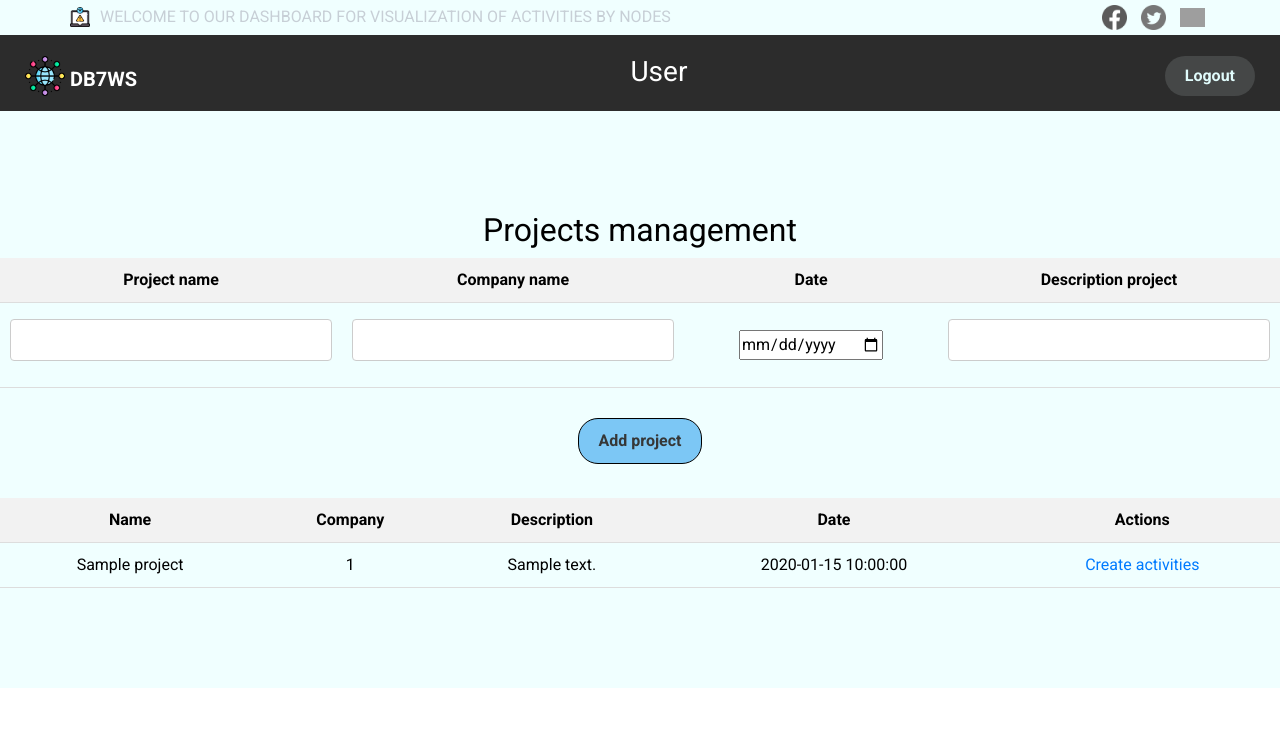
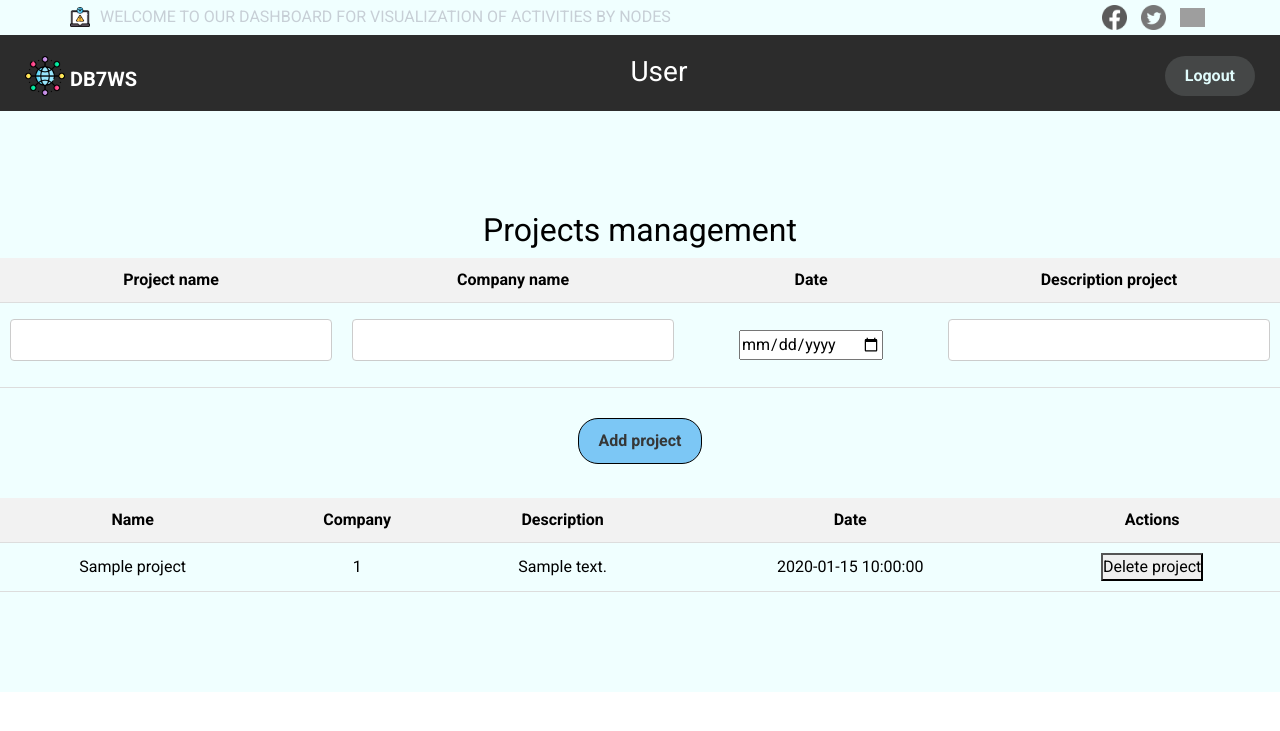
Before and after one commit to JuanGarcia0418/ActivityMap, a Flask app: page /form_project in a window 1280 px wide. Shown: the top 731 px of the page. Run offline with Flask 3, Linux system fonts and the light colour scheme; a user stored in the database is signed in; tables that the repository leaves empty or names only in its code hold one stand-in row (values such as "Sample post"); some libraries are stand-ins or nearby versions; grey boxes are pictures that could not be loaded.

Commit message:
try to add delete function but not work, and change the las colum for the activit change name activies_id for projects_id

```diff
--- a/app/templates/projectsTable.html
+++ b/app/templates/projectsTable.html
@@ -136,7 +136,12 @@
                         <td>{{ project[4] }}</td>
                         <td>{{ project[3] }}</td>
                         <td>{{ project[2] }}</td>
-                        <td><a href="/projects/{{ project.id }}/activities">Create activities</a></td>
+                        <td>
+                            <form action="" method="POST">
+                                <input type="hidden" name="project_id" value="{{ project[0] }}">
+                                <button type="submit">Delete project</button>
+                            </form>
+                        </td>
                     </tr>
                     {% endfor %}
                 </tbody>
--- a/database/models.py
+++ b/database/models.py
@@ -33,4 +33,4 @@ class Activity(Base):
     date = Column(Date, nullable=False)
     description = Column(Text, nullable=False)
     user_id = Column(String(36), ForeignKey('user.id'), nullable=False)
-    activity_id = Column(String(36), ForeignKey('projects.id'), nullable=False)
+    project_id = Column(String(36), ForeignKey('projects.id'), nullable=False)
```
Also changed, not shown: app/app.py (+11 -1 lines).
